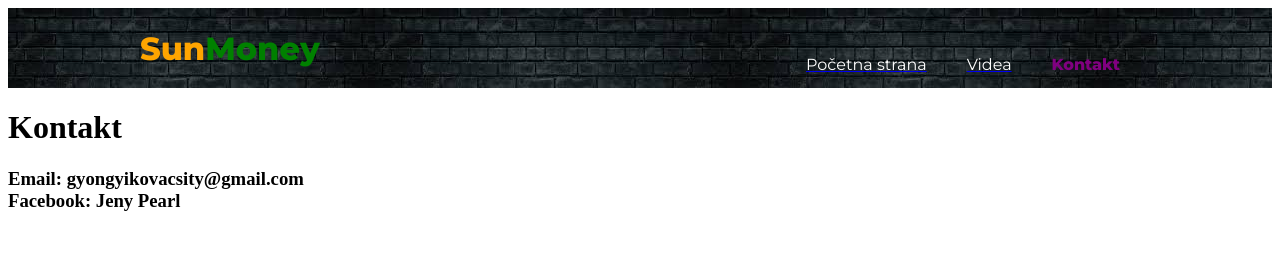
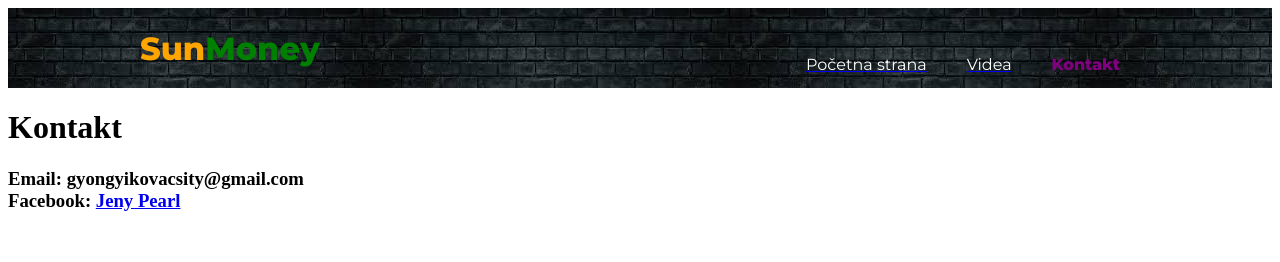
Before and after one commit to JenyPearl/SunMoney, a plain HTML site: page kontakt.html in a window 1280 px wide. Shown: the top 262 px of the page. Drawn offline with Linux system fonts and the light colour scheme.

Commit message:
Update kontakt.html

```diff
--- a/kontakt.html
+++ b/kontakt.html
@@ -25,7 +25,7 @@
 Kontakt
 </strong>
 </h1>
-<h3> Email: gyongyikovacsity@gmail.com <br> Facebook: Jeny Pearl
+<h3> Email: gyongyikovacsity@gmail.com <br> Facebook: <a href = "https://www.facebook.com/profile.php?id=100083125614160">Jeny Pearl</a>
 
 
 </h3>
```
